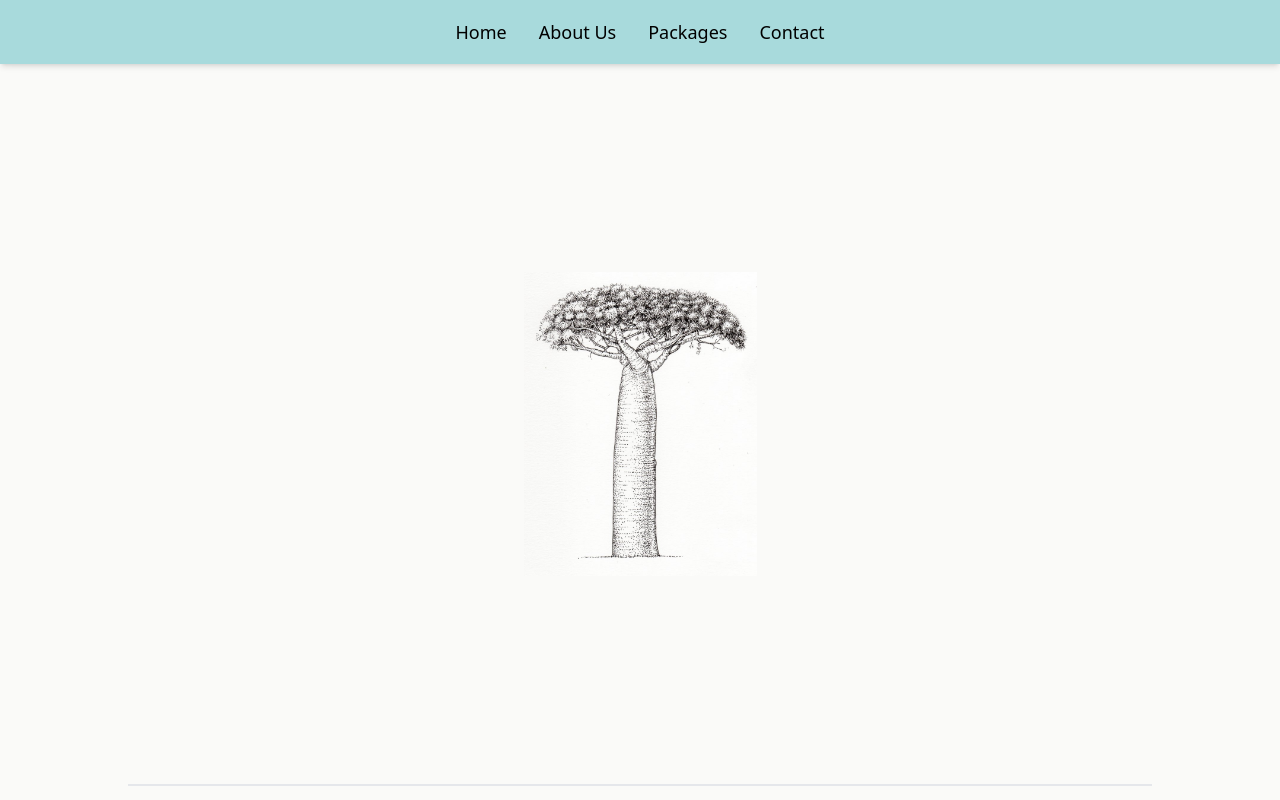
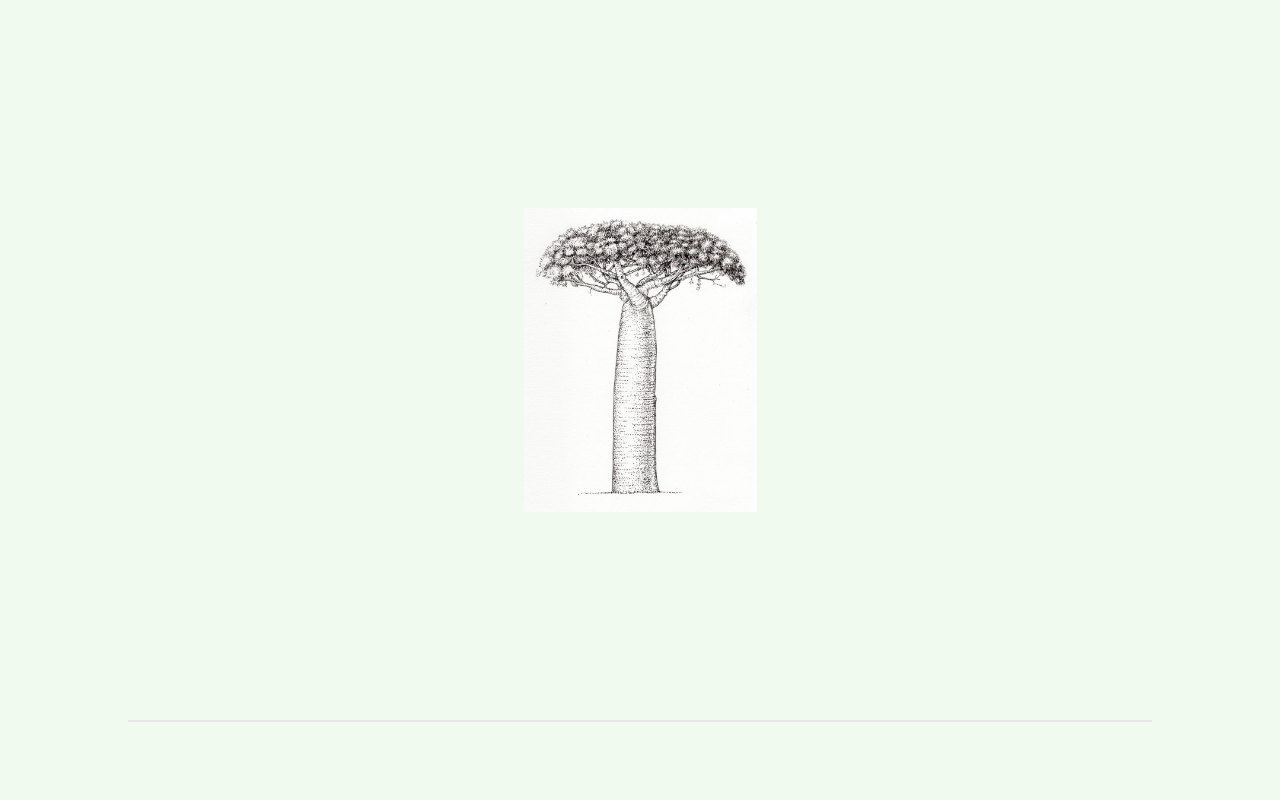
Before and after one commit to Folka2134/mum-site, a React (Create React App) app: page / in a window 1280 px wide. Shown: the top 800 px of the page. Built offline with nearby package versions, Linux system fonts and the light colour scheme.

Commit message:
updated background color to fit scheme and moved navbar/footer to another component

```diff
--- a/src/App.js
+++ b/src/App.js
@@ -7,13 +7,11 @@ import PackagePage from "./pages/package/PackagePage.component";
 
 function App() {
   return (
-    <div className="home h-full min-w-[350px] bg-[#FAFAF8]">
-      <Navbar />
+    <div className="home h-full min-w-[350px] bg-[#f1faee]">
       <Routes>
         <Route path="/" element={<Home />} />
         <Route path="/packagePage/:id" element={<PackagePage />} />
       </Routes>
-      <Footer />
     </div>
   );
 }
```
